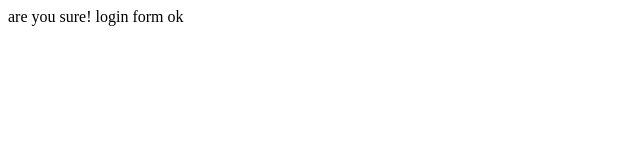
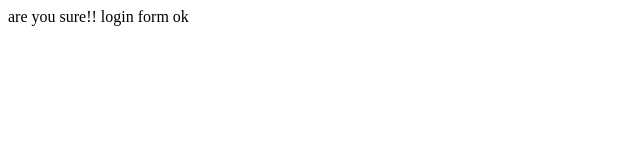
Before and after one commit to nshuti1/this-is-my-app, a plain HTML site: page index.html in a window 1280 px wide. Shown: the full height of the page, 0-640 px from the left. Drawn offline with Linux system fonts and the light colour scheme.

Commit message:
surree??

```diff
--- a/index.html
+++ b/index.html
@@ -1,7 +1,7 @@
 <html>
     <title>this is my error  </title>
     <body>
-are you sure!
+are you sure!!
 login form ok
     </body>
 </html>
```
Also changed, not shown: 1 other file.
